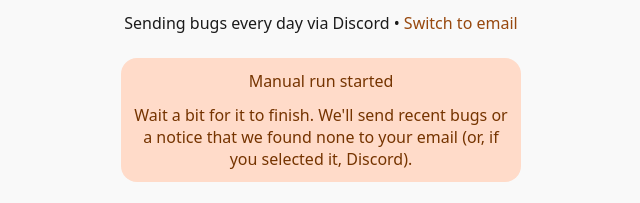
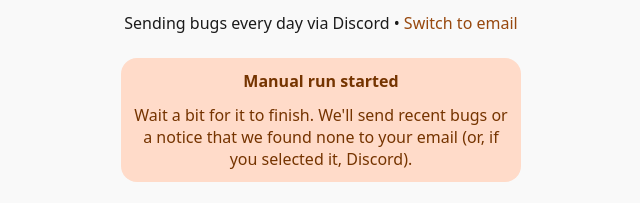
Before and after one commit to KTibow/dailybugs, a website: page frontend/index-loggedin.html in a window 1280 px wide. Shown: the part 230-433 px from the top of the page, 319-959 px from the left. Drawn offline with Linux system fonts and the light colour scheme.

Commit message:
consistent bolding

```diff
--- a/frontend/index-loggedin.html
+++ b/frontend/index-loggedin.html
@@ -87,7 +87,7 @@
       <!-- end via discord -->
       <!-- via run-started -->
       <div class="flash">
-        <h2>Manual run started</h2>
+        <h2><strong>Manual run started</strong></h2>
         <p>
           Wait a bit for it to finish. We'll send recent bugs or a notice that we found none to your
           email (or, if you selected it, Discord).
```
